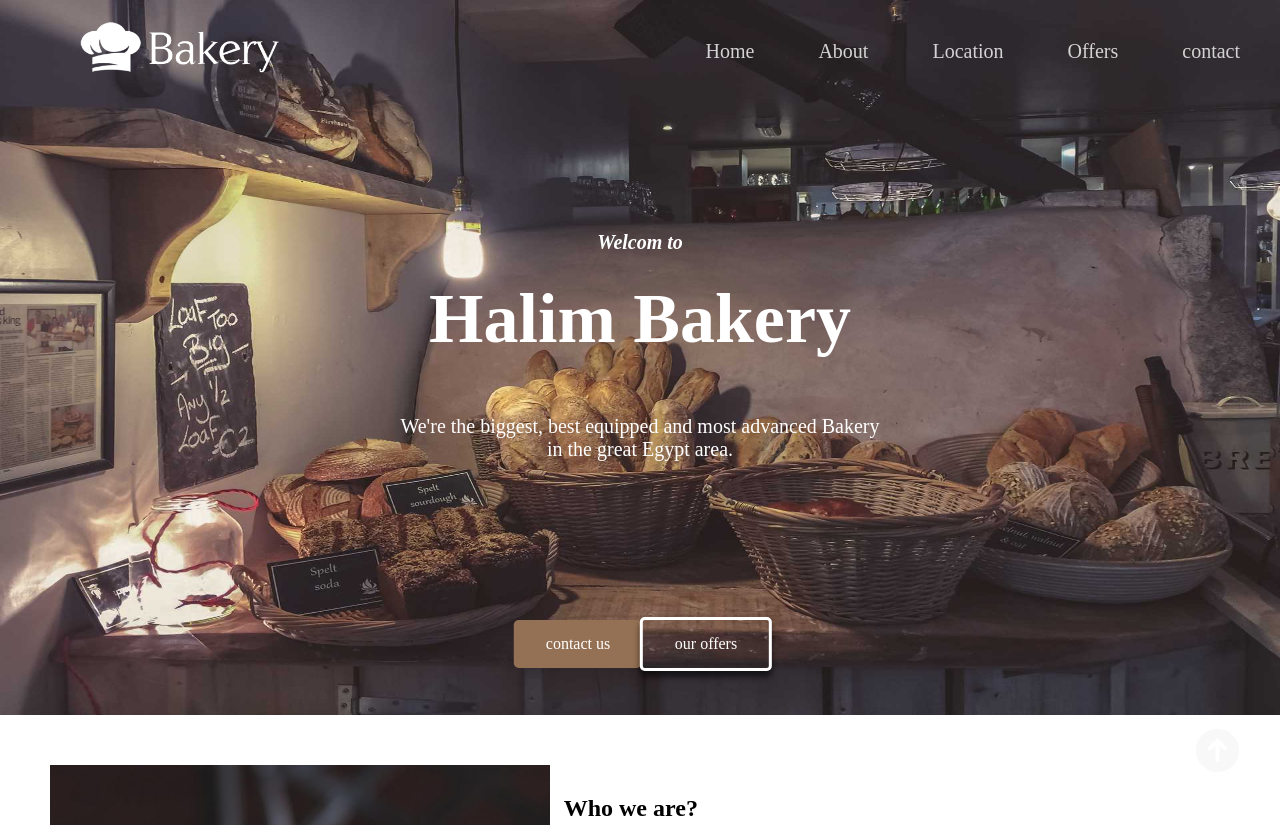
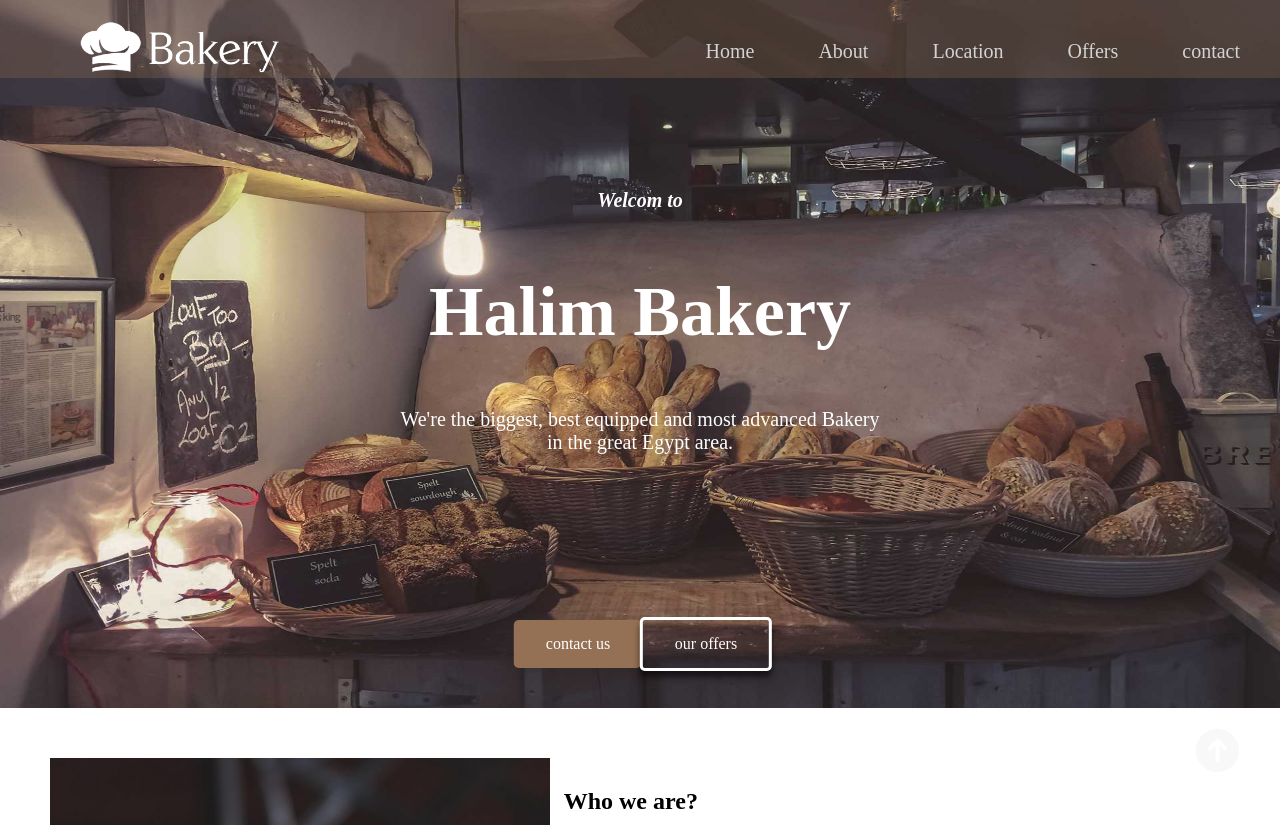
Before and after one commit to ahalim150/Bakery-Shop, a plain HTML site: page index.html in a window 1280 px wide. Shown: the top 825 px of the page. Drawn offline with Linux system fonts and the light colour scheme.

Commit message:
Add files via upload

```diff
--- a/index.html
+++ b/index.html
@@ -21,9 +21,9 @@
                 </div>
             </div>
 
-            <br><br><br><br><br><br><br>
+            <br><br><br><br><br><br><br><br><br>
 
-            <h4 class="welcome">Welcom to</h4><br>
+            <h4 class="welcome">Welcom to</h4><br><br><br>
             <h1 class="name">Halim Bakery</h1><br>
             <p class="disc">We're the biggest, best equipped and most advanced Bakery</p>
             <p class="disc">in the great Egypt area.</p>
--- a/style.css
+++ b/style.css
@@ -33,8 +33,8 @@ body{
     -webkit-font-smoothing: antialiased;
     display: block; */
     /* overflow: auto; */
-    /* position: fixed;
-    width: 100%; */
+    position: fixed;
+    width: 100%;
     /* list-style: none;
     background: rgba(0, 0, 0, 0); */
     /* overflow: hidden;
@@ -47,6 +47,7 @@ body{
     /* align-items: center;
     justify-content: center; */
     /* cursor: pointer; */
+    background-color: rgba(148, 113, 84, 0.295);
   }
 
    .icon{
```
